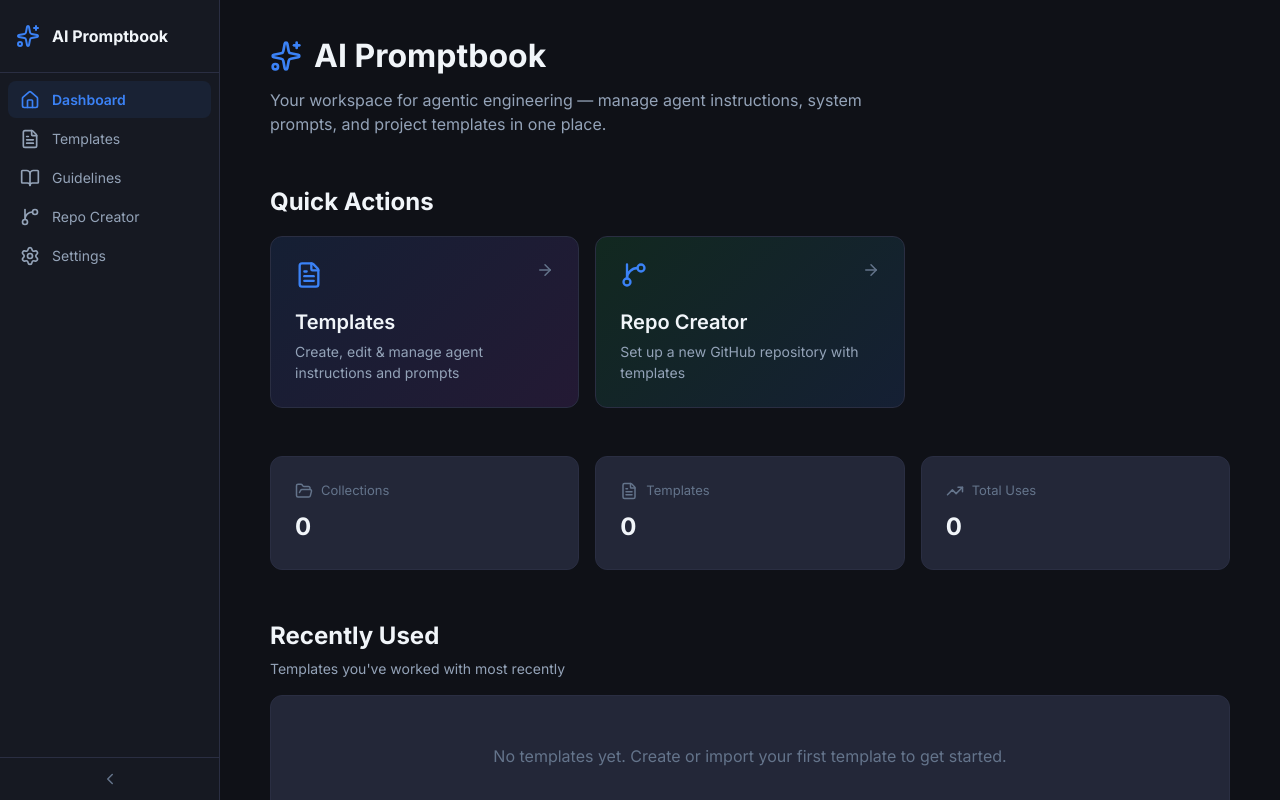
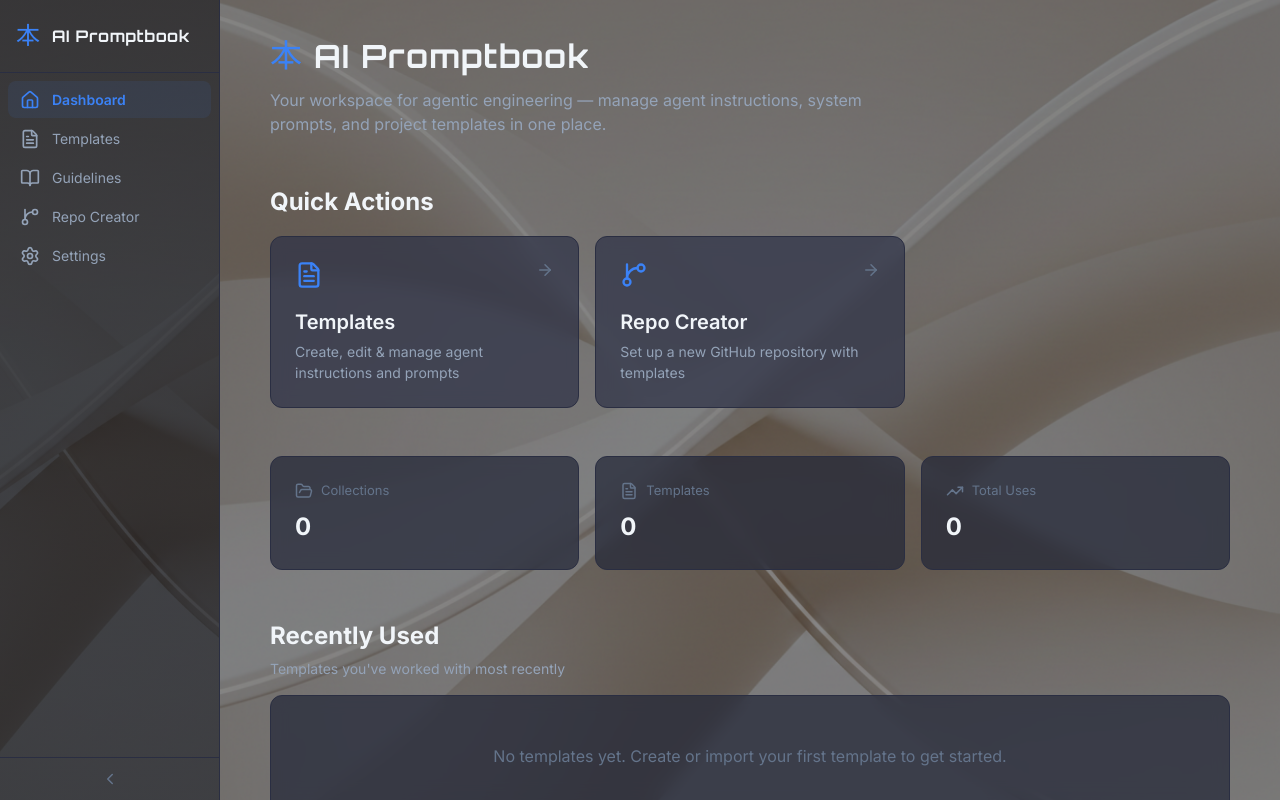
Before and after one commit to Lesterhr/ai-promptbook-v2, a React (Vite) app: page / in a window 1280 px wide. Built offline with nearby package versions, Linux system fonts and the light colour scheme.

Commit message:
Refactor code structure for improved readability and maintainability

```diff
--- a/src/features/start/StartScreen.tsx
+++ b/src/features/start/StartScreen.tsx
@@ -6,13 +6,13 @@
   Clock,
   ArrowRight,
   FolderOpen,
-  Sparkles,
   TrendingUp,
 } from 'lucide-react';
 import { colors, spacing, font } from '../../ui/theme';
 import { Card, SectionHeader, Badge } from '../../ui/components';
 import { useAppStore } from '../../state/appStore';
 import type { TemplateMetadata } from '../../domain';
+
 
 /* ─── Quick-action tiles ─── */
 
@@ -30,14 +30,14 @@
     description: 'Create, edit & manage agent instructions and prompts',
     icon: <FileText size={28} />,
     to: '/templates',
-    gradient: `linear-gradient(135deg, ${colors.accent.blue}22, ${colors.accent.purple}22)`,
+    gradient: 'rgba(47, 51, 71, 0.72)',
   },
   {
     label: 'Repo Creator',
     description: 'Set up a new GitHub repository with templates',
     icon: <GitBranch size={28} />,
     to: '/repo-creator',
-    gradient: `linear-gradient(135deg, ${colors.accent.green}22, ${colors.accent.blue}22)`,
+    gradient: 'rgba(47, 51, 71, 0.72)',
   },
 ];
 
@@ -63,13 +63,15 @@
       {/* Hero */}
       <div style={{ marginBottom: spacing['3xl'] }}>
         <div style={{ display: 'flex', alignItems: 'center', gap: spacing.md, marginBottom: spacing.sm }}>
-          <Sparkles size={32} color={colors.accent.blue} />
+          <span style={{ fontSize: '2rem', color: colors.accent.blue, lineHeight: 1 }}>本</span>
           <h1
             style={{
               fontSize: font.size['3xl'],
-              fontWeight: font.weight.bold,
+              fontWeight: 700,
               color: colors.text.primary,
               margin: 0,
+              fontFamily: "'Orbitron', sans-serif",
+              letterSpacing: '0.04em',
             }}
           >
             AI Promptbook
--- a/src/features/templates/TemplatePreview.tsx
+++ b/src/features/templates/TemplatePreview.tsx
@@ -84,15 +84,42 @@
         }}
       >
         <Badge>{template.category}</Badge>
-        <span style={{ fontSize: font.size.sm, color: colors.text.muted, display: 'flex', alignItems: 'center', gap: spacing.xs }}>
+        <span style={{
+          fontSize: font.size.sm,
+          color: colors.text.muted,
+          display: 'flex',
+          alignItems: 'center',
+          gap: spacing.xs,
+          background: 'rgba(35, 39, 56, 0.85)',
+          padding: `2px ${spacing.sm}`,
+          borderRadius: radius.full,
+        }}>
           <Hash size={14} /> v{template.version}
         </span>
-        <span style={{ fontSize: font.size.sm, color: colors.text.muted, display: 'flex', alignItems: 'center', gap: spacing.xs }}>
+        <span style={{
+          fontSize: font.size.sm,
+          color: colors.text.muted,
+          display: 'flex',
+          alignItems: 'center',
+          gap: spacing.xs,
+          background: 'rgba(35, 39, 56, 0.85)',
+          padding: `2px ${spacing.sm}`,
+          borderRadius: radius.full,
+        }}>
           <Clock size={14} />
           Updated {new Date(template.updatedAt).toLocaleDateString()}
         </span>
         {template.lastUsedAt && (
-          <span style={{ fontSize: font.size.sm, color: colors.text.muted, display: 'flex', alignItems: 'center', gap: spacing.xs }}>
+          <span style={{
+            fontSize: font.size.sm,
+            color: colors.text.muted,
+            display: 'flex',
+            alignItems: 'center',
+            gap: spacing.xs,
+            background: 'rgba(35, 39, 56, 0.85)',
+            padding: `2px ${spacing.sm}`,
+            borderRadius: radius.full,
+          }}>
             <Clock size={14} />
             Last used {new Date(template.lastUsedAt).toLocaleDateString()}
           </span>
--- a/src/features/templates/TemplatesHome.tsx
+++ b/src/features/templates/TemplatesHome.tsx
@@ -255,7 +255,7 @@
               borderRadius: radius.full,
               fontSize: font.size.sm,
               fontWeight: col.id === activeCollectionId ? font.weight.semibold : font.weight.normal,
-              background: col.id === activeCollectionId ? `${colors.accent.blue}22` : 'transparent',
+              background: col.id === activeCollectionId ? `${colors.accent.blue}22` : 'rgba(35, 39, 56, 0.85)',
               color: col.id === activeCollectionId ? colors.accent.blue : colors.text.secondary,
               border: `1px solid ${col.id === activeCollectionId ? colors.accent.blue : colors.border.default}`,
               transition: `all ${transition.fast}`,
@@ -271,6 +271,7 @@
             borderRadius: radius.full,
             fontSize: font.size.sm,
             color: colors.text.muted,
+            background: 'rgba(35, 39, 56, 0.85)',
             border: `1px dashed ${colors.border.default}`,
           }}
         >
@@ -404,7 +405,8 @@
                   key={cat.id}
                   onClick={() => { setCategoryFilter(cat.id); setListMode('flat'); }}
                   style={{
-                    background: colors.bg.surface,
+                    background: 'rgba(35, 39, 56, 0.72)',
+                    backdropFilter: 'blur(8px)',
                     border: `1px solid ${colors.border.subtle}`,
                     borderRadius: radius.lg,
                     padding: spacing.xl,
@@ -569,8 +571,20 @@
 
       <div style={{ display: 'flex', alignItems: 'center', gap: spacing.md, flexShrink: 0 }}>
         <Badge>{tpl.category}</Badge>
-        <span style={{ fontSize: font.size.xs, color: colors.text.muted }}>v{tpl.version}</span>
-        <span style={{ fontSize: font.size.xs, color: colors.text.muted }}>
+        <span style={{
+          fontSize: font.size.xs,
+          color: colors.text.muted,
+          background: 'rgba(35, 39, 56, 0.85)',
+          padding: `1px ${spacing.sm}`,
+          borderRadius: radius.full,
+        }}>v{tpl.version}</span>
+        <span style={{
+          fontSize: font.size.xs,
+          color: colors.text.muted,
+          background: 'rgba(35, 39, 56, 0.85)',
+          padding: `1px ${spacing.sm}`,
+          borderRadius: radius.full,
+        }}>
           {tpl.useCount} uses
         </span>
         <button
--- a/src/ui/components/index.tsx
+++ b/src/ui/components/index.tsx
@@ -79,6 +79,9 @@
   interactive?: boolean;
 }
 
+const cardBg = 'rgba(35, 39, 56, 0.72)';
+const cardBgHover = 'rgba(42, 46, 66, 0.82)';
+
 export const Card: React.FC<CardProps> = ({ children, style, onClick, interactive }) => (
   <div
     onClick={onClick}
@@ -86,7 +89,8 @@
     role={onClick ? 'button' : undefined}
     tabIndex={onClick ? 0 : undefined}
     style={{
-      background: colors.bg.surface,
+      background: cardBg,
+      backdropFilter: 'blur(8px)',
       border: `1px solid ${colors.border.subtle}`,
       borderRadius: radius.lg,
       padding: spacing.xl,
@@ -97,13 +101,15 @@
     onMouseEnter={(e) => {
       if (interactive || onClick) {
         e.currentTarget.style.borderColor = colors.accent.blue;
-        e.currentTarget.style.background = colors.bg.elevated;
+        if (!style?.background) {
+          e.currentTarget.style.background = cardBgHover;
+        }
       }
     }}
     onMouseLeave={(e) => {
       if (interactive || onClick) {
         e.currentTarget.style.borderColor = colors.border.subtle;
-        e.currentTarget.style.background = colors.bg.surface;
+        e.currentTarget.style.background = (style?.background as string) ?? cardBg;
       }
     }}
   >
@@ -127,7 +133,7 @@
       borderRadius: radius.full,
       fontSize: font.size.xs,
       fontWeight: font.weight.medium,
-      background: `${color}22`,
+      background: `rgba(35, 39, 56, 0.85)`,
       color,
       border: `1px solid ${color}44`,
     }}
--- a/src/ui/global.css
+++ b/src/ui/global.css
@@ -1,6 +1,6 @@
 /* AI Promptbook – Global Styles */
 
-@import url('https://fonts.googleapis.com/css2?family=Inter:wght@400;500;600;700&family=JetBrains+Mono:wght@400;500&display=swap');
+@import url('https://fonts.googleapis.com/css2?family=Inter:wght@400;500;600;700&family=JetBrains+Mono:wght@400;500&family=Orbitron:wght@500;700&display=swap');
 
 :root {
   font-family: 'Inter', -apple-system, BlinkMacSystemFont, 'Segoe UI', sans-serif;
--- a/src/ui/layouts/AppShell.tsx
+++ b/src/ui/layouts/AppShell.tsx
@@ -7,10 +7,10 @@
   Settings,
   ChevronLeft,
   ChevronRight,
-  Sparkles,
   BookOpen,
 } from 'lucide-react';
 import { colors, spacing, font, radius, transition } from '../theme';
+import background from '../../assets/images/backgrounds/Background.png';
 
 interface NavItem {
   to: string;
@@ -39,7 +39,9 @@
           minWidth: sidebarWidth,
           display: 'flex',
           flexDirection: 'column',
-          background: colors.bg.secondary,
+          backgroundImage: `linear-gradient(rgba(15, 17, 23, 0.78), rgba(15, 17, 23, 0.78)), url(${background})`,
+          backgroundSize: 'cover',
+          backgroundPosition: 'center',
           borderRight: `1px solid ${colors.border.subtle}`,
           transition: `width ${transition.normal}`,
           overflow: 'hidden',
@@ -56,14 +58,16 @@
             minHeight: 64,
           }}
         >
-          <Sparkles size={24} color={colors.accent.blue} />
+          <span style={{ fontSize: '1.5rem', color: colors.accent.blue, lineHeight: 1 }}>本</span>
           {!collapsed && (
             <span
               style={{
                 fontSize: font.size.lg,
-                fontWeight: font.weight.bold,
+                fontWeight: 700,
                 color: colors.text.primary,
                 whiteSpace: 'nowrap',
+                fontFamily: "'Orbitron', sans-serif",
+                letterSpacing: '0.04em',
               }}
             >
               AI Promptbook
@@ -123,13 +127,33 @@
           display: 'flex',
           flexDirection: 'column',
           overflow: 'hidden',
+          position: 'relative',
         }}
       >
+        {/* Background image */}
+        <div
+          style={{
+            position: 'absolute',
+            top: 0,
+            left: 0,
+            right: 0,
+            bottom: 0,
+            backgroundImage: `url(${background})`,
+            backgroundSize: 'cover',
+            backgroundPosition: 'center',
+            backgroundRepeat: 'no-repeat',
+            opacity: 0.50,
+            pointerEvents: 'none',
+            zIndex: 0,
+          }}
+        />
         <div
           style={{
             flex: 1,
             overflow: 'auto',
             padding: spacing['2xl'],
+            position: 'relative',
+            zIndex: 1,
           }}
         >
           <Outlet />
```
Also changed, not shown: src/features/guidelines/GuidelinesPage.tsx (+11 -6 lines), src/assets/images/backgrounds/Background.png (added).
